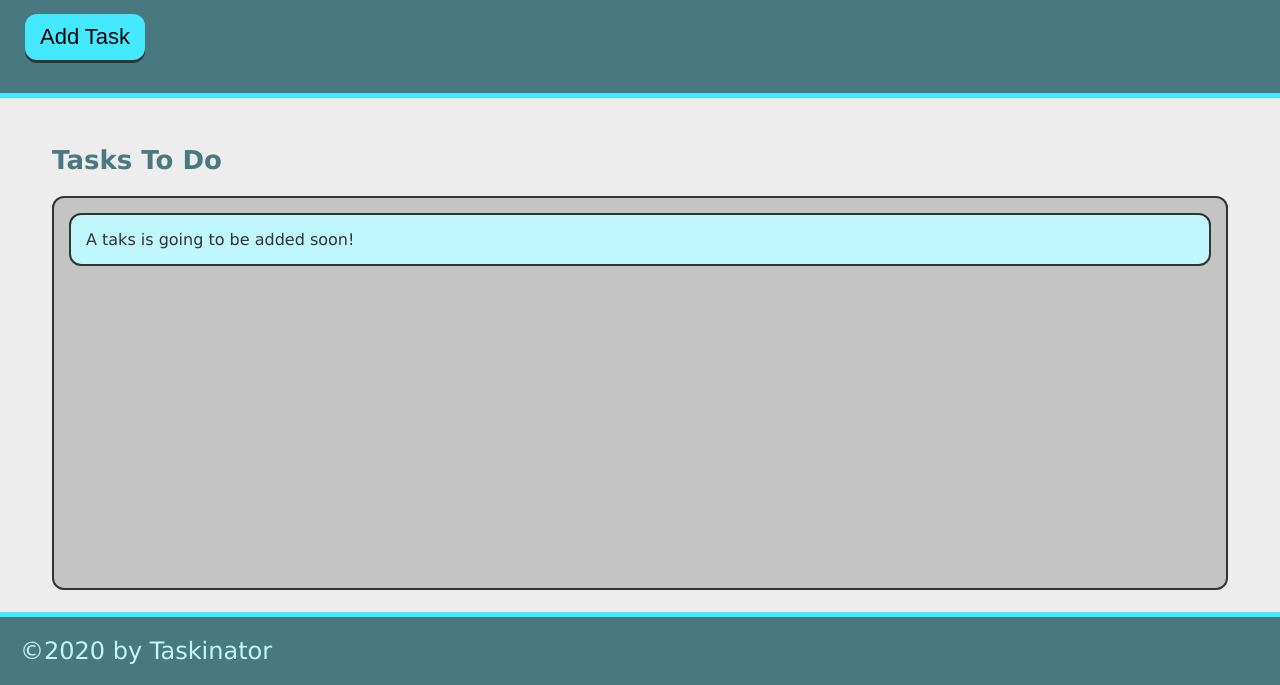
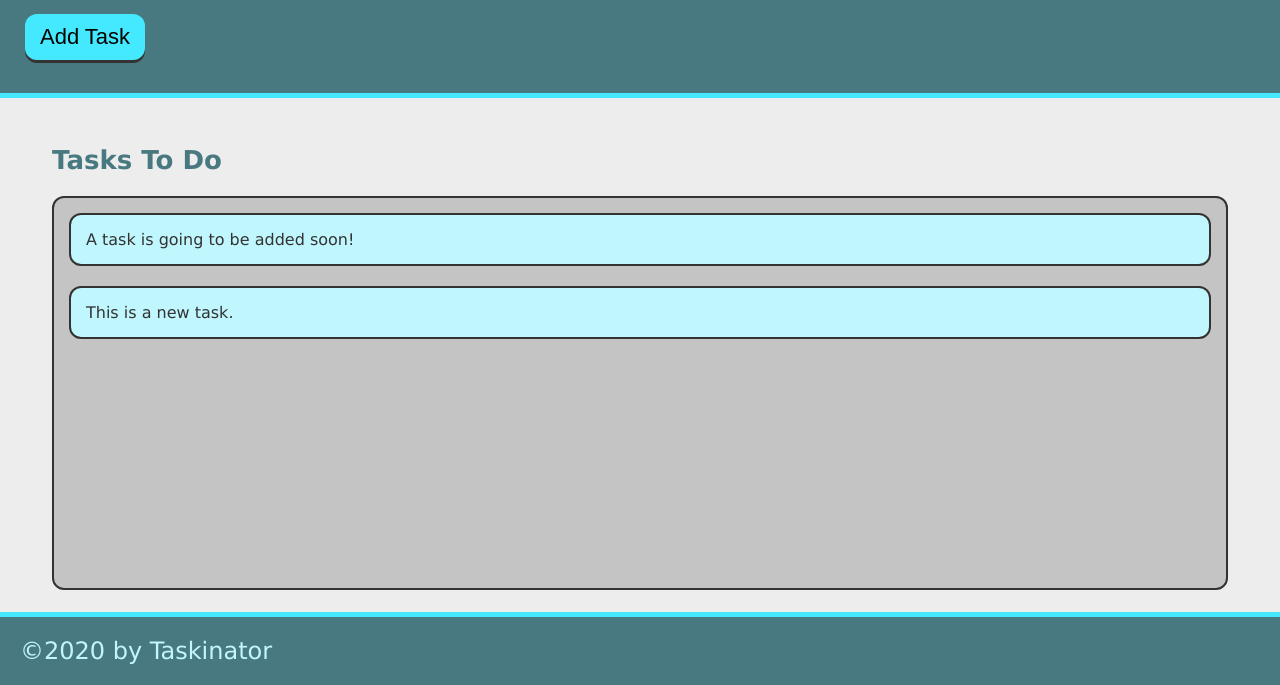
Before and after one commit to ColtonBloomquist/Taskinator, a plain HTML site: page index.html in a window 1280 px wide. Both pictures are taken after a click on the button "Add Task". Shown: the part 115-800 px from the top of the page. Drawn offline with Linux system fonts and the light colour scheme.

Commit message:
Added ability to add task

```diff
--- a/assets/script.js
+++ b/assets/script.js
@@ -0,0 +1,11 @@
+var buttonEl = document.querySelector("#save-task");
+var tasksToDoEl = document.querySelector("#tasks-to-do");
+
+var createTaskHandler = function() {
+  var listItemEl = document.createElement("li");
+  listItemEl.className = "task-item";
+  listItemEl.textContent = "This is a new task.";
+  tasksToDoEl.appendChild(listItemEl);
+  };
+
+buttonEl.addEventListener("click", createTaskHandler);
--- a/index.html
+++ b/index.html
@@ -14,15 +14,15 @@
     <header>
         <h1 class="page-title">Taskinator</h1>
         <p>Click the button below to add a new task!</p>
-        <button class="btn">Add Task</button>
+        <button class="btn" id="save-task">Add Task</button>
     </header>
 
 
     <main class="page-content">
         <section class="task-list-wrapper">
             <h2 class="list-title">Tasks To Do</h2>
-            <ul class="task-list">
-                <li class="task-item">A taks is going to be added soon!</li>
+            <ul class="task-list" id="tasks-to-do">
+                <li class="task-item">A task is going to be added soon!</li>
             </ul>
         </section>
     </main>
@@ -33,7 +33,7 @@
     </footer>
 
 
-  <script src="./assets/js/script.js"></script>
+  <script src="./assets/script.js"></script>
 </body>
 
 </html>
```
